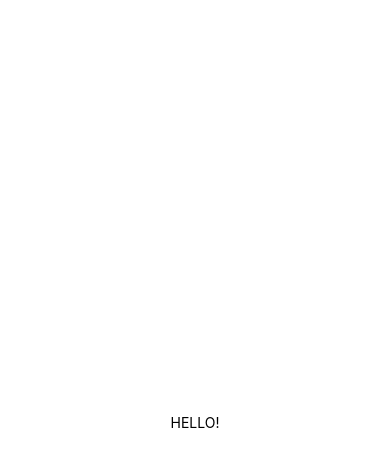
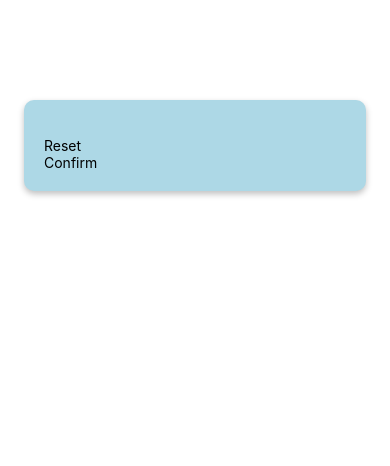
Before and after one commit to Elena-Weber/trick-your-phone, a React Native app: screen / in a window 390 px wide. Shown: the top 466 px of the page. Built offline with nearby package versions, Linux system fonts and the light colour scheme.

Commit message:
add shadow styling

```diff
--- a/App.js
+++ b/App.js
@@ -1,20 +1,20 @@
 import { StatusBar } from 'expo-status-bar';
 import { StyleSheet, Text, View } from 'react-native';
+import Start from './screens/Start';
 
 export default function App() {
   return (
-    <View style={styles.container}>
-      <Text>HELLO!</Text>
-      <StatusBar style="auto" />
-    </View>
+      // <Text>HELLO!!!</Text>
+      // <StatusBar style="auto" />
+      <Start />
   );
 }
 
 const styles = StyleSheet.create({
   container: {
-    flex: 1,
-    backgroundColor: '#fff',
-    alignItems: 'center',
-    justifyContent: 'center',
+    // flex: 1,
+    // backgroundColor: '#fff',
+    // alignItems: 'center',
+    // justifyContent: 'center',
   },
 });
--- /dev/null
+++ b/components/MainBtn.js
@@ -0,0 +1,11 @@
+import { Text, View } from 'react-native';
+
+function MainBtn({children}) {
+    return (
+        <View>
+            <Text>{children}</Text>
+        </View>
+    )
+}
+
+export default MainBtn;
--- a/screens/Start.js
+++ b/screens/Start.js
@@ -0,0 +1,30 @@
+import { TextInput, View, StyleSheet } from 'react-native';
+import MainBtn from '../components/MainBtn';
+
+function Start() {
+    return (
+        <View style={styles.inputContainer}>
+            <TextInput />
+            <MainBtn>Reset</MainBtn>
+            <MainBtn>Confirm</MainBtn>
+        </View>
+    )
+}
+
+export default Start;
+
+const styles = StyleSheet.create({
+    inputContainer: {
+        // flex: 1,
+        padding: 20,
+        marginTop: 100,
+        marginHorizontal: 24,
+        borderRadius: 10,
+        backgroundColor: 'lightblue',
+        elevation: 5, // shadow for Android, from 0 to ...
+        shadowColor: 'black', // shadow for iPhone, 4 attributes
+        shadowOffset: {width: 0, height: 3},
+        shadowRadius: 6,
+        shadowOpacity: 0.25
+    }
+});
```
